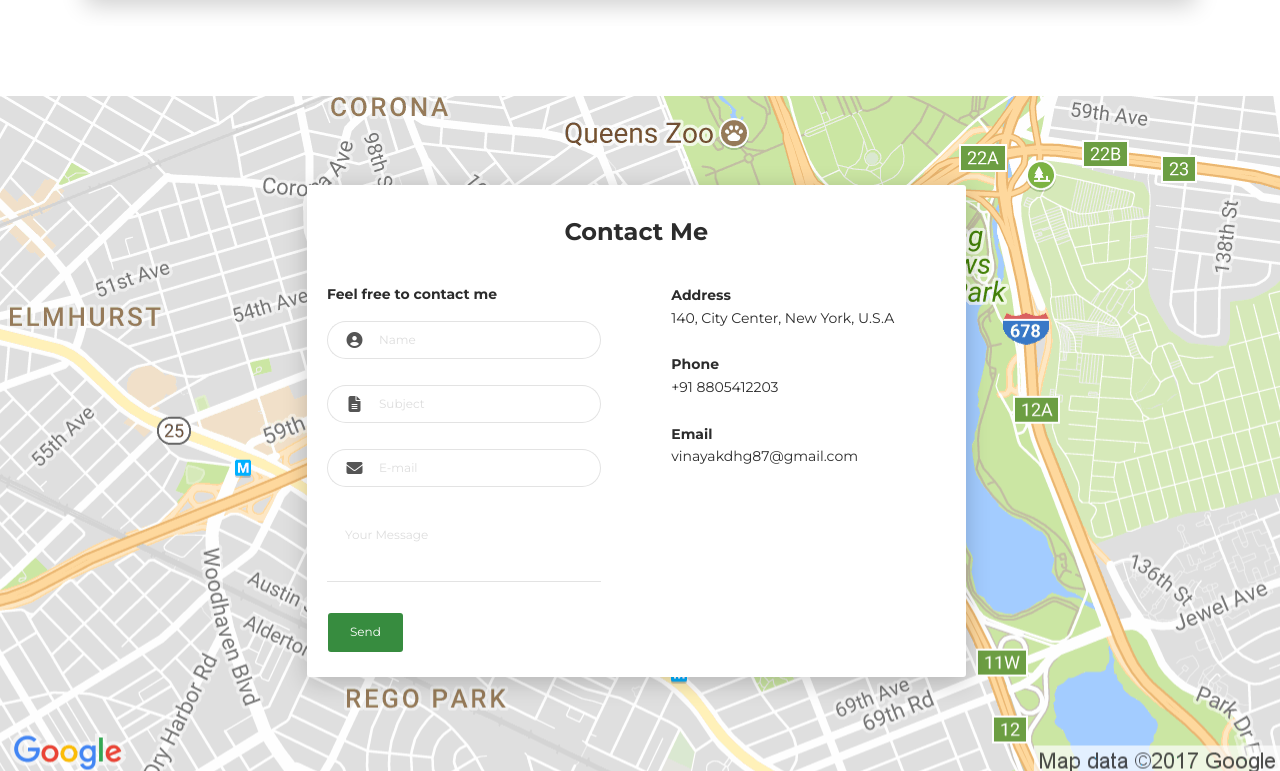
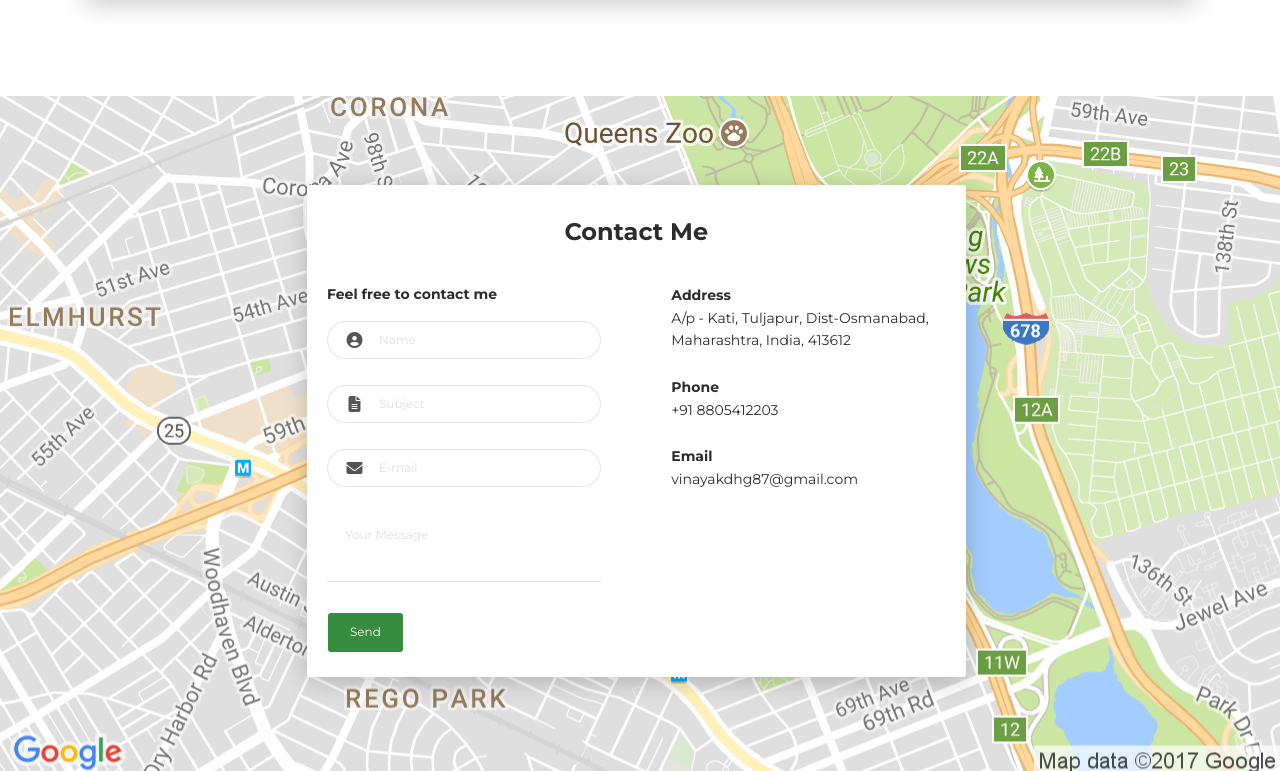
Before and after one commit to ThatGuyDV/ThatGuyDV.github.io, a plain HTML site: page index.html in a window 1280 px wide. Shown: the part 4435-5206 px from the top of the page. Drawn offline with Linux system fonts and the light colour scheme.

Commit message:
added cv

```diff
--- a/index.html
+++ b/index.html
@@ -509,7 +509,7 @@
                 <div class="col-md-6">
                   <div class="card-body">
                     <p class="mb-0"><strong>Address </strong></p>
-                    <p class="pb-2">140, City Center, New York, U.S.A</p>
+                    <p class="pb-2">A/p - Kati, Tuljapur, Dist-Osmanabad, Maharashtra, India, 413612</p>
                     <p class="mb-0"><strong>Phone</strong></p>
                     <p class="pb-2">+91 8805412203</p>
                     <p class="mb-0"><strong>Email</strong></p>
@@ -525,13 +525,7 @@
   </div>
 </div></div>
     </div>
-    <!-- <footer class="footer">
-      <div class="container text-center"><a class="cc-facebook btn btn-link" href="#"><i class="fa fa-facebook fa-2x " aria-hidden="true"></i></a><a class="cc-twitter btn btn-link " href="#"><i class="fa fa-twitter fa-2x " aria-hidden="true"></i></a><a class="cc-google-plus btn btn-link" href="#"><i class="fa fa-google-plus fa-2x" aria-hidden="true"></i></a><a class="cc-instagram btn btn-link" href="#"><i class="fa fa-instagram fa-2x " aria-hidden="true"></i></a></div>
-      <div class="h4 title text-center">Anthony Barnett</div>
-      <div class="text-center text-muted">
-        <p>&copy; Creative CV. All rights reserved.<br>Design - <a class="credit" href="https://templateflip.com" target="_blank">TemplateFlip</a></p>
-      </div>
-    </footer> -->
+
     <script src="js/core/jquery.3.2.1.min.js"></script>
     <script src="js/core/popper.min.js"></script>
     <script src="js/core/bootstrap.min.js"></script>
```
Also changed, not shown: license-free.txt (deleted), 2 other files.
